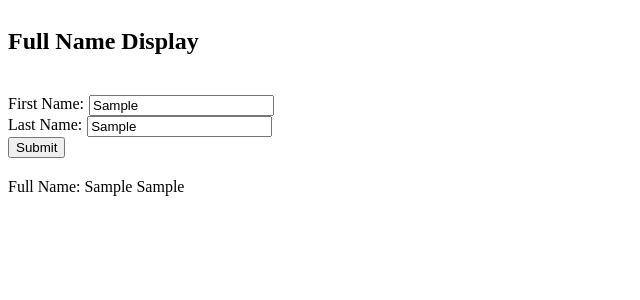
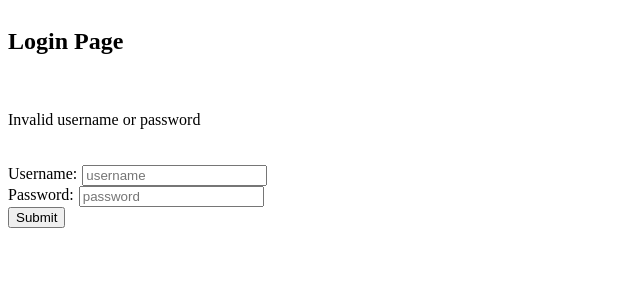
Before and after one commit to Rohitsinghwho/xfullname, a React (Vite) app: page / in a window 1280 px wide. Both pictures are taken after typing "Sample", "Sample" into the empty fields and a click on the button "Submit". Shown: the top 300 px of the page, without its empty margins (0-640 px from the left). Built offline with nearby package versions, Linux system fonts and the light colour scheme.

Commit message:
added login

```diff
--- a/src/App.jsx
+++ b/src/App.jsx
@@ -2,14 +2,22 @@ import React, { useState } from 'react'
 
 const App = () => {
   const [name,setName]=useState({
-    firstName:"",
-    lastName:""
+    Username:"",
+    Password:""
   });
-  const [showName,setShowName]=useState(false)
+  const [CorrectInfo,setCorrectInfo]=useState(null);
 
   const handleSubmit=(e)=>{
     e.preventDefault();
-    setShowName(!showName)
+    if(name.Username&&name.Password){
+      if(name.Username==="username"&&name.Password==="password"){
+        setCorrectInfo(true);
+      }else{
+        setCorrectInfo(false);
+      }
+    }
+    setName({Username:"",Password:""})
+
   }
   return (
     <div
@@ -20,7 +28,10 @@ const App = () => {
 
     }}
     >
-    <h2>Full Name Display</h2>
+
+    <h2>Login Page</h2>
+      {CorrectInfo===true&&<p>Welcome, user!</p>}
+      {CorrectInfo===false&&<p>Invalid username or password</p>}
     <form onSubmit={handleSubmit}>
       <div
       style={{
@@ -28,8 +39,15 @@ const App = () => {
         gap:"5px",
       }}
       >
-      <label htmlFor="firstName">First Name:</label>
-      <input required type="text" value={name.firstName} onChange={(e)=>setName({...name,firstName:e.target.value})}/>
+
+      <label htmlFor="firstName">Username:</label>
+      <input
+      required
+      type="text"
+      value={name.Username}
+      onChange={(e)=>setName({...name,Username:e.target.value})}
+      placeholder='username'
+      />
       </div>
       <div
       style={{
@@ -37,17 +55,11 @@ const App = () => {
         gap:"5px"
       }}
       >
-      <label htmlFor="lastName">Last Name:</label>
-      <input required type="text" value={name.lastName} onChange={(e)=>setName({...name,lastName:e.target.value})}/>
+      <label htmlFor="lastName">Password:</label>
+      <input placeholder='password' required type="text" value={name.Password} onChange={(e)=>setName({...name,Password:e.target.value})}/>
       </div>
       <button type="submit">Submit</button>
     </form>
-
-    {
-      showName&&
-      <span>Full Name: {name.firstName} {name.lastName}</span>
-    }
-
     </div>
   )
 }
```
